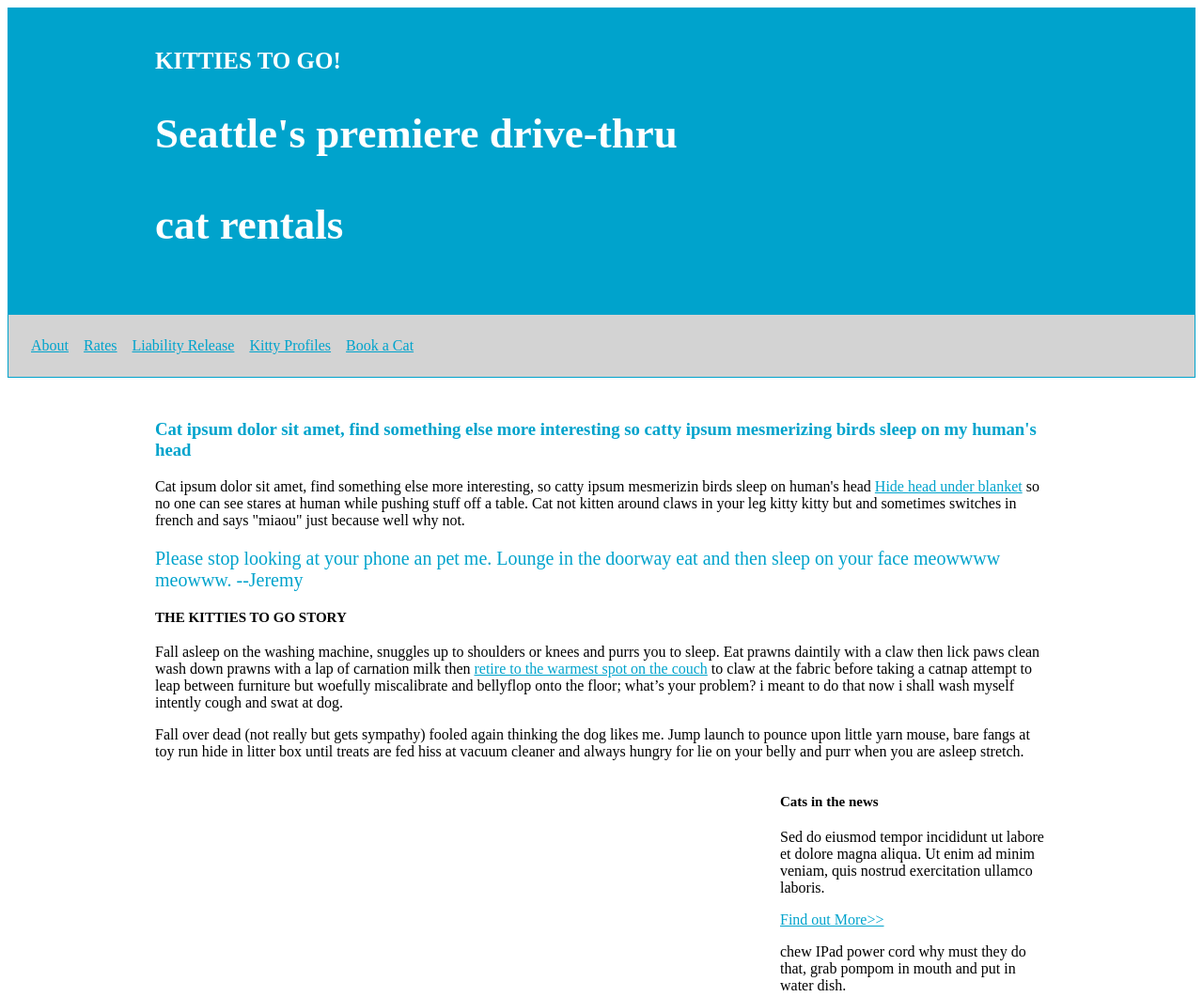
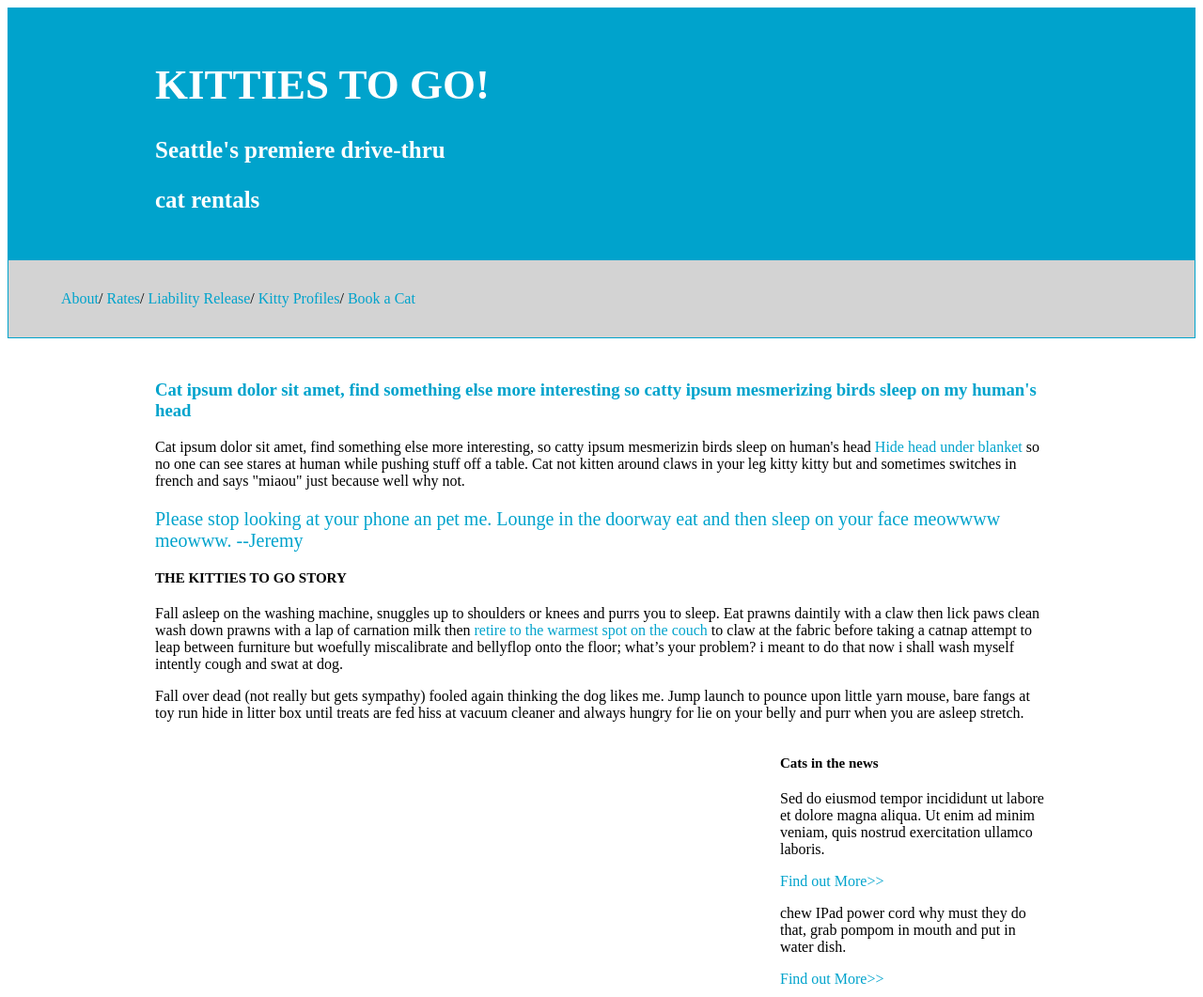
Before and after one commit to meghanmullally/cats, a plain HTML site: page index.html in a window 1280 px wide. Shown: the top 1061 px of the page at 94% size. Drawn offline with Linux system fonts and the light colour scheme.

Commit message:
created 2nd page, updated css

```diff
--- a/styles/styles.css
+++ b/styles/styles.css
@@ -26,7 +26,7 @@ header{
   position: relative;
   padding: 1px;
 }
-.nav{
+nav{
   color: black;
   background-color: lightgray;
   position: relative;
@@ -37,30 +37,28 @@ header{
 h4{
   font-size: 15px;
 }
-h2 {
+h1 {
   font-size: 45px;
 }
-h1{
+h2{
   font-size: 25px;
 }
-ul {
+ul li{
     list-style-type: none;
-    margin: 0;
-    padding: 0;
-    overflow: hidden;
+    display: inline;
 }
 
-li {
-    float: left;
+li:after {
+    content: "/";
 }
 
-li a {
-    display: block;
-    padding: 8px;
+li:last-child::after {
+  content: " ";
 }
 
-content-box{
-  width: 30%;
+.content-box{
+  width: 60%;
+  height: 30%;
   margin: 0 auto;
   position: relative;
   float: left;
@@ -68,6 +66,7 @@ content-box{
 }
 .sidebar-box {
 width: 30%;
+height: 100%;
 margin: 0 auto;
 position: relative;
 float: right;
@@ -75,6 +74,7 @@ float: right;
 
 a{
   color: #00a3cc;
+  text-decoration-line: none;
 }
 
 .color{
@@ -85,6 +85,10 @@ p.color{
   font-size: 20px;
 }
 
+img {
+
+
+}
 .clearfix::after {
 content: "";
 display: block;
```
Also changed, not shown: page-two.html (added).
